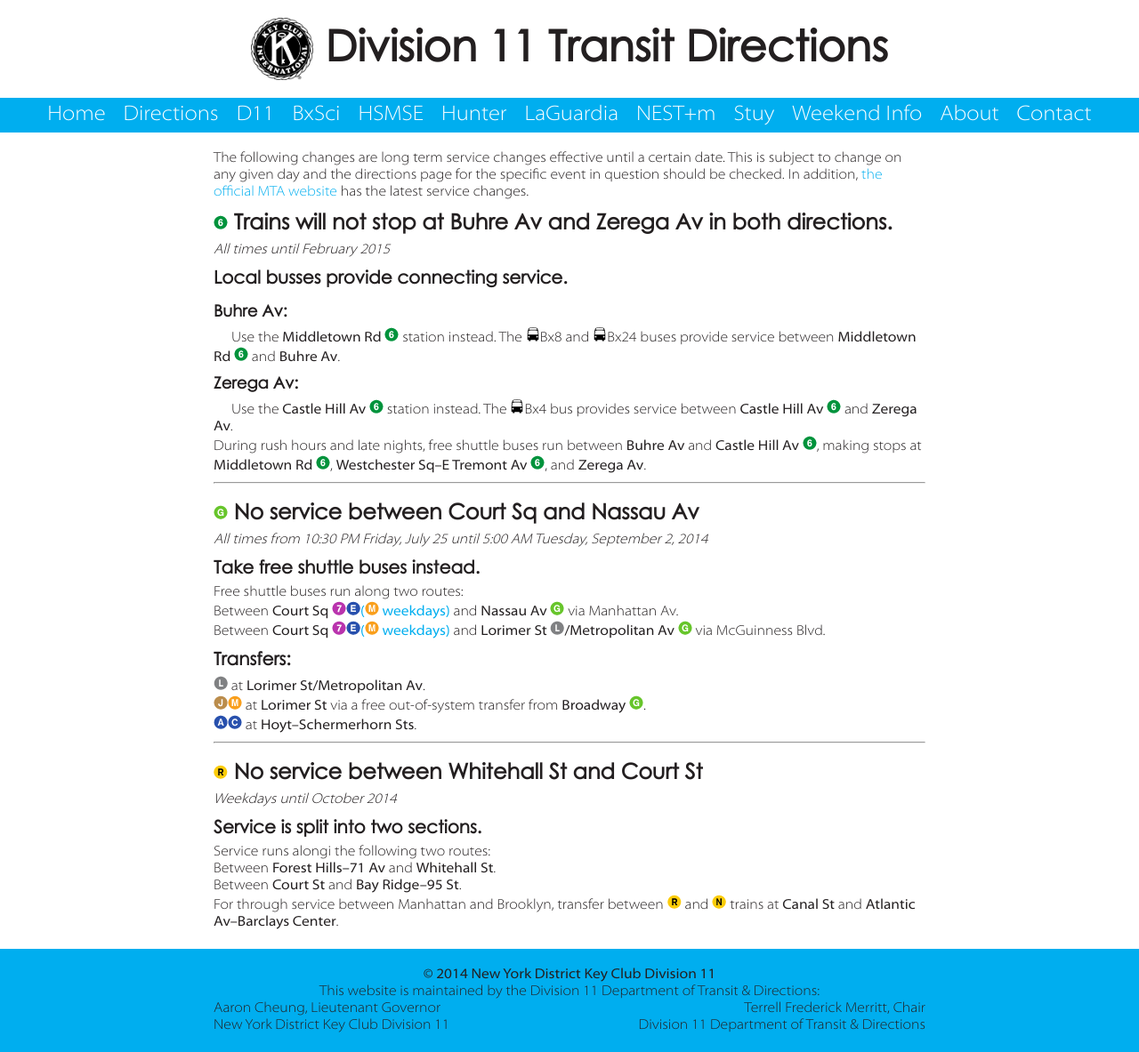
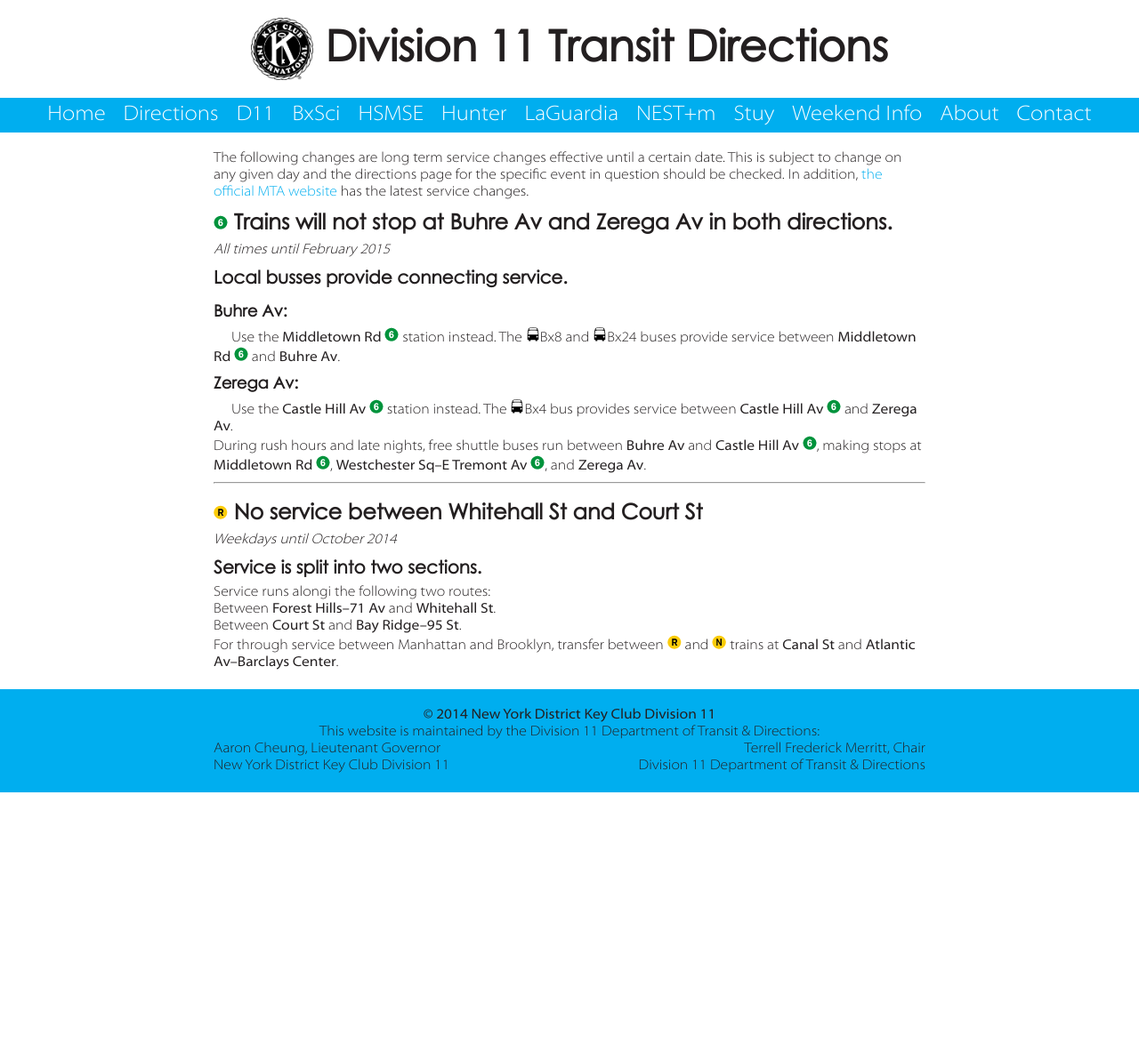
Before and after one commit to d11directions/d11directions.github.io, a Jekyll site: the page built from long_term/index.html, in a window 1280 px wide. Shown: the whole page at 89% size. Built offline with Jekyll 4.4.1, drawn with Linux system fonts in a browser that asks for light colours; after the commit the page ends 900 px from its top, so only the background shows below that.

Commit message:
Long-Term Changes: G Greenpoint 2 over

```diff
--- a/long_term/index.html
+++ b/long_term/index.html
@@ -20,25 +20,6 @@ title: Long Term Service Changes
       </p>
     </li>
     <hr>
-    <li id="G_Greenpoint2">
-      <h3><img src="/img/G.png" alt="(G)"> <strong>No service between Court Sq and Nassau Av</strong></h3>
-      <em>All times from 10&#58;30 PM Friday, July 25 until 5&#58;00 AM Tuesday, September 2, 2014</em><br>
-      <p>
-        <h4>Take free shuttle buses instead.</h4>
-        Free shuttle buses run along two routes:
-        <ol>
-          <li>Between <strong>Court Sq <img src="/img/7.png" alt="(7)"><img src="/img/E.png" alt="(E)"><a href="/weekend_info/#M">(<img src="/img/M.png" alt="(M)"> weekdays)</a></strong> and <strong>Nassau Av <img src="/img/G.png" alt="(G)"></strong> via Manhattan Av.</li>
-          <li>Between <strong>Court Sq <img src="/img/7.png" alt="(7)"><img src="/img/E.png" alt="(E)"><a href="/weekend_info/#M">(<img src="/img/M.png" alt="(M)"> weekdays)</a></strong> and <strong>Lorimer St <img src="/img/L.png" alt="(L)">/Metropolitan Av <img src="/img/G.png" alt="(G)"></strong> via McGuinness Blvd.</li>
-        </ol>
-      <h4>Transfers:</h4>
-        <ol>
-          <li><img src="/img/L.png" alt="(L)"> at <strong>Lorimer St/Metropolitan Av</strong>.</li>
-          <li><img src="/img/J.png" alt="(J)"><img src="/img/M.png" alt="(M)"> at <strong>Lorimer St</strong> via a free out-of-system transfer from <strong>Broadway <img src="/img/G.png" alt="(G)"></strong>.</li>
-          <li><img src="/img/A.png" alt="(A)"><img src="/img/C.png" alt="(C)"> at <strong>Hoyt&ndash;Schermerhorn Sts</strong>.</li>
-        </ol>
-      </p>
-    </li>
-    <hr>
     <li id="R_Montague">
       <h3><img src="/img/R.png" alt="(R)"> <strong>No service between Whitehall St and Court St</strong></h3>
       <em>Weekdays until October 2014</em><br>
```
